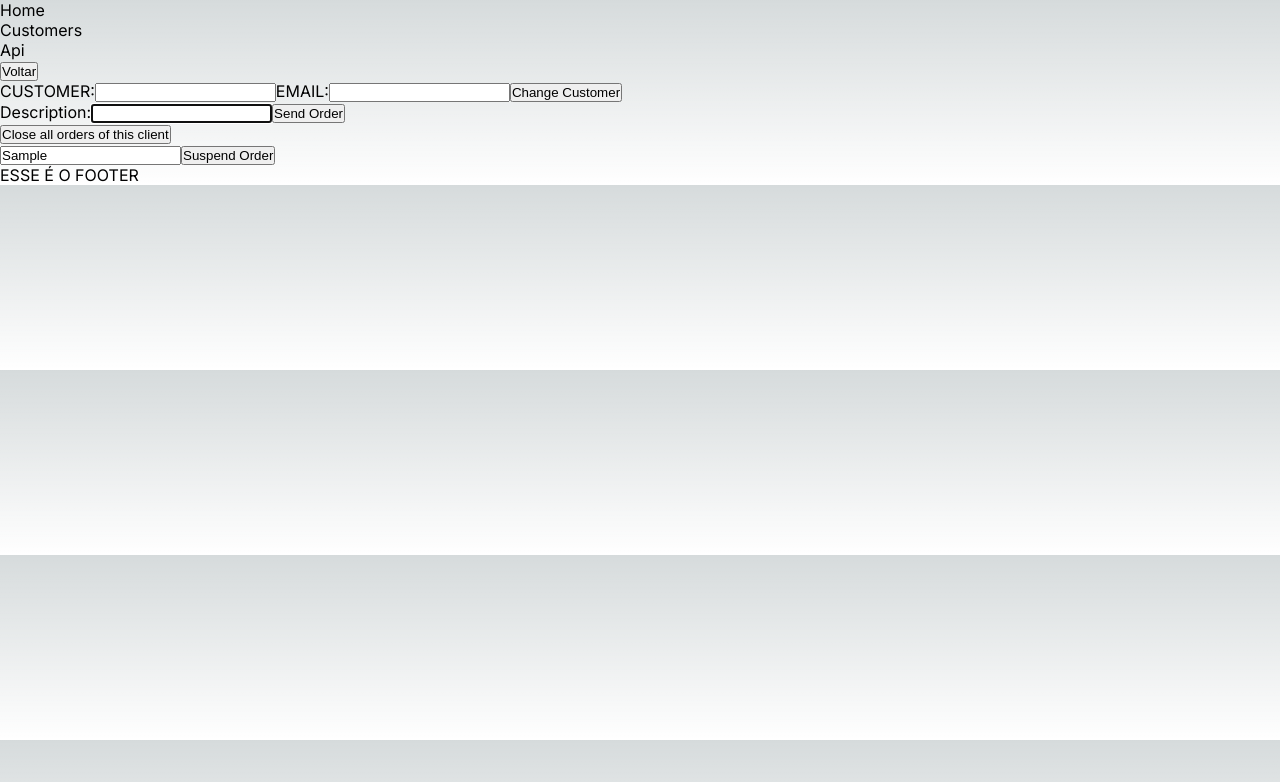
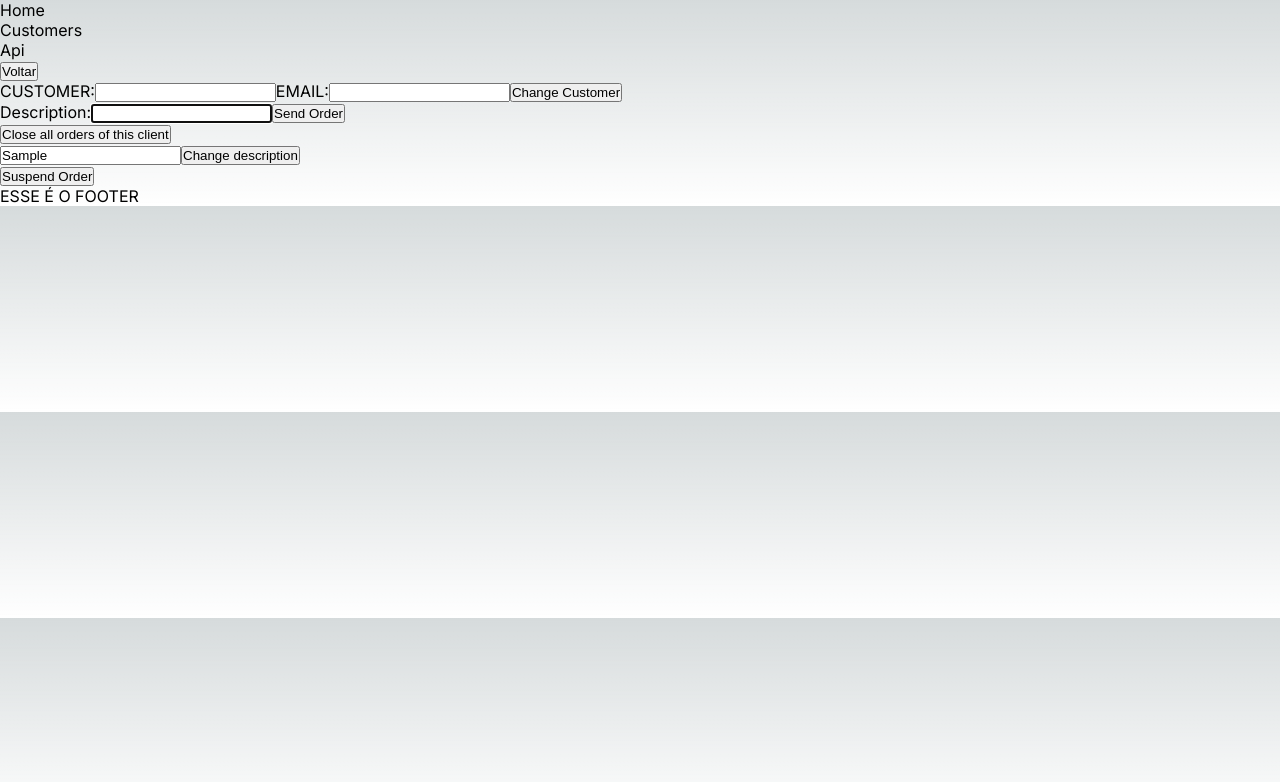
Before and after one commit to JoseAurivan/IliaTechTest, a Next.js app: page /customer/13b56b64-14df-4efa-8edf-567d80291c27 in a window 1280 px wide. Both pictures are taken after typing "Sample" into the empty fields and a click on the button "Send Order". Shown: the top 782 px of the page. Built offline with nearby package versions, Linux system fonts and the light colour scheme.

Commit message:
showing api results

```diff
--- a/src/app/api/page.tsx
+++ b/src/app/api/page.tsx
@@ -1,5 +1,6 @@
 "use client"
 import { Todo } from "@/types/todo"
+import { todo } from "node:test";
 import { useEffect, useState } from "react"
 
 export default function Api(){
@@ -73,7 +74,7 @@ export default function Api(){
 
                     RESULTADO:
                     <ul>
-
+                        {todos.map(todo=>(<li key={todo.id}> {todo.title} / Completed: <input type="radio" checked={todo.completed} readOnly={true}/></li>))}
                     </ul>
 
                 </div>
--- /dev/null
+++ b/src/components/Order/OrderListItem/index.tsx
@@ -0,0 +1,33 @@
+import { Order } from "@/types/order";
+import { useDispatch } from "react-redux";
+import {useState} from "react";
+import { DeleteOrder } from "@/store/reducers/order";
+import { ChangeOrder } from "@/store/reducers/order";
+
+export default function OrderListItem({params}:{params:Order}){
+    const [description,setDescription] = useState(params.description);
+    const dispatch = useDispatch();
+
+    function SuspendOrder(orderId:string){
+        dispatch(DeleteOrder(orderId));
+    }
+
+    function sendChangeOrder(event : React.FormEvent<HTMLFormElement>){
+        event.preventDefault();
+        if(description){
+            const order : Order = {description: description, orderId: params.orderId, customerId: params.customerId}
+            dispatch(ChangeOrder(order));
+        }
+    }
+
+    return(
+        <>
+            <form onClick={sendChangeOrder}>
+                <input type="text"  value={description} onChange={(event)=>{setDescription(event.target.value)}}/>
+                <button type="submit">Change description</button>
+
+            </form>
+            <button onClick={()=>SuspendOrder(params.orderId)}>Suspend Order</button>
+        </>
+    )
+}
--- a/src/components/Order/index.tsx
+++ b/src/components/Order/index.tsx
@@ -1,18 +1,15 @@
 "use client"
 import { useSelector, useDispatch} from "react-redux";
-import React, { useEffect } from 'react'
-import { RootState } from "@/store";
+import React from 'react'
 import {selectOrderbyCustomerID} from '@/store'
-import { DeleteOrder, DeleteOrdersFromClient } from "@/store/reducers/order";
+import { DeleteOrdersFromClient } from "@/store/reducers/order";
+import OrderListItem from "./OrderListItem";
 
 export default function OrderList({id}:{id:string}){
 
     const orders = useSelector(selectOrderbyCustomerID(id));
     const dispatch = useDispatch();
 
-    function SuspendOrder(orderId:string){
-        dispatch(DeleteOrder(orderId));
-    }
     function SuspendAllOrdersOfClient(){
         dispatch(DeleteOrdersFromClient(id));
     }
@@ -21,11 +18,8 @@ export default function OrderList({id}:{id:string}){
         <div>
             <button disabled={orders.length === 0} onClick={()=>SuspendAllOrdersOfClient()}>Close all orders of this client</button>
            <ul>
-            {orders?.map(order=> (
-                <>
-                    <input type="text" key={order.orderId} value={order.description}/>
-                    <button onClick={()=>SuspendOrder(order.orderId)}>Suspend Order</button>
-                </>
+            {orders && orders.map(order=> (
+                <OrderListItem key={order.orderId} params={order}/>
             ))}
            </ul>
         </div>
--- a/src/store/reducers/order.ts
+++ b/src/store/reducers/order.ts
@@ -28,13 +28,17 @@ const orderSlice = createSlice({
             for(var i = orders.length - 1; i>=0;i--){
                 state.splice(i,1);
             }
+        },
+        ChangeOrder:(state,{payload})=>{
+            console.log(payload)
+            const index = state.findIndex(order=>order.customerId===payload.customerId)
+            Object.assign(state[index],{description: payload.description})
         }
-        //change order
     }
 })
 
 
 
 
-export const {AddOrder,CleanOrders,DeleteOrder,DeleteOrdersFromClient} = orderSlice.actions;
+export const {AddOrder,CleanOrders,DeleteOrder,DeleteOrdersFromClient,ChangeOrder} = orderSlice.actions;
 export default orderSlice.reducer;
--- a/src/types/todo.ts
+++ b/src/types/todo.ts
@@ -2,5 +2,5 @@ export type Todo ={
     userId: number,
     id: number,
     title: string,
-    ompleted: boolean
+    completed: boolean
 }
```
